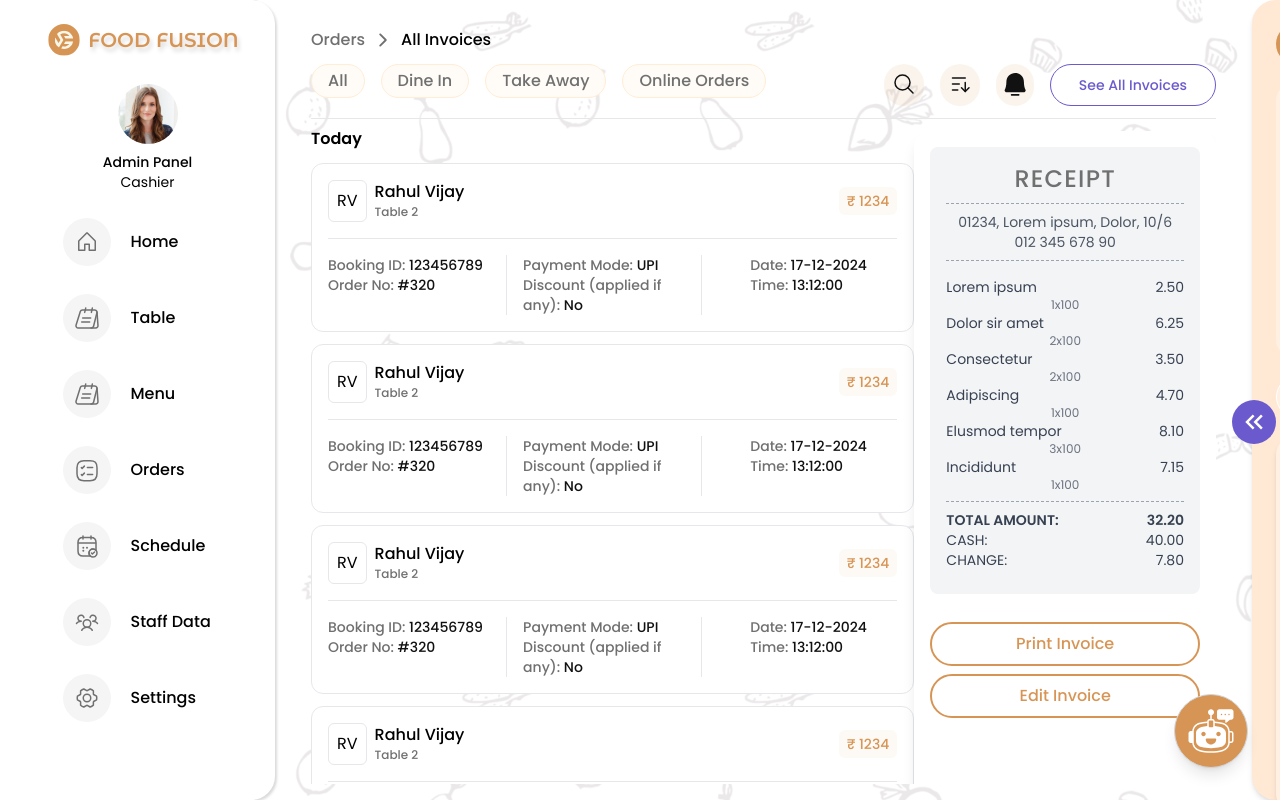
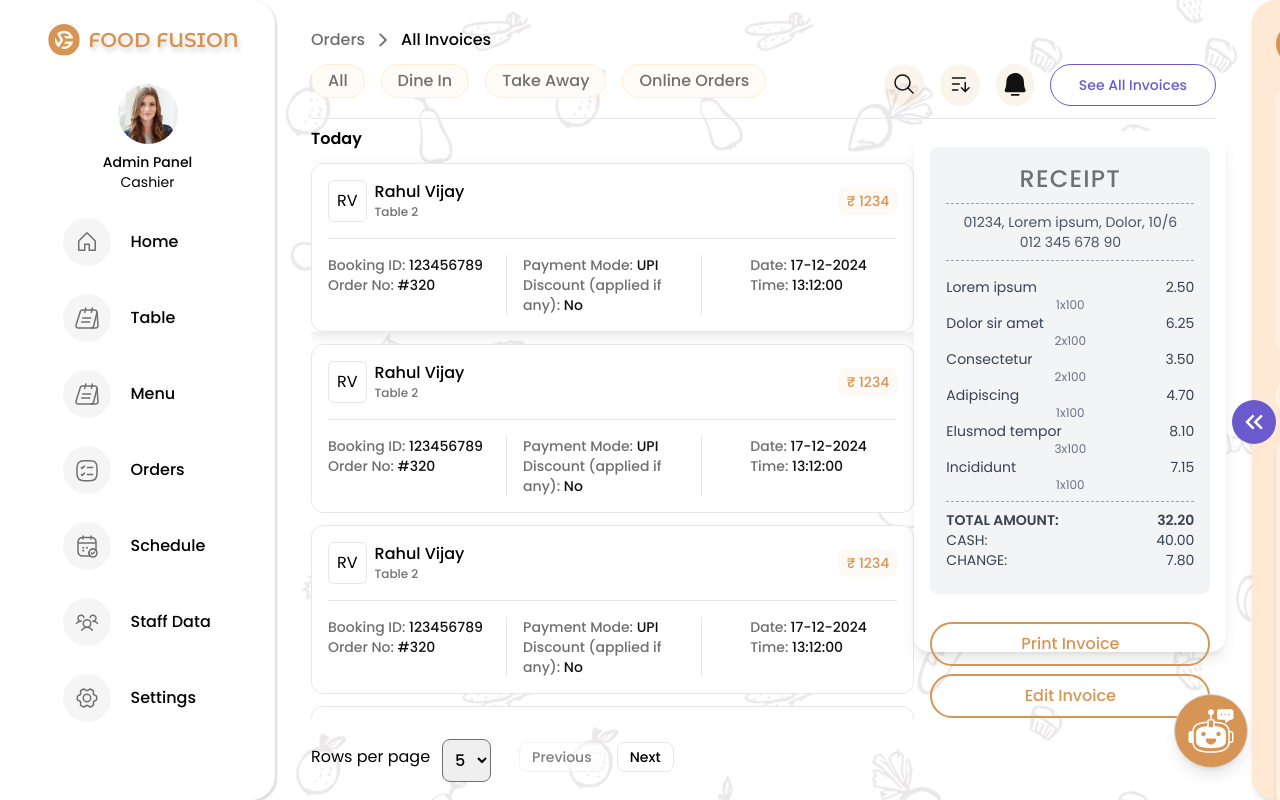
Before and after one commit to razikkhan98/Front-food-fusion, a React (Create React App) app: page /allinvoice in a window 1280 px wide. Built offline with nearby package versions, Linux system fonts and the light colour scheme.

Commit message:
working in new changes 21-2-25

```diff
--- a/src/App.css
+++ b/src/App.css
@@ -724,3 +724,29 @@ Common Box Shadow Css
 .card-box-shadow{
   box-shadow: rgba(0, 0, 0, 0.1) 0px 4px 12px;
 }
+
+/* =================
+
+
+height & Width CSS
+
+================== */
+.chatbot{
+  height: 326px;
+  width: 328px;
+}
+.generate-order-card{
+  width: 312px;
+  height: 362px;
+}
+.invoice-receipt{
+  width: 312px;
+}
+.menu-slider-center-card{
+  width: 310px;
+  height: 440px;
+}
+.menu-slider-side-card{
+  width: 273px;
+  height: 388px;
+}
--- a/src/Components/Common/GenerateOrderCards/ordercards.jsx
+++ b/src/Components/Common/GenerateOrderCards/ordercards.jsx
@@ -18,7 +18,7 @@ const GenerateOrderCards = ({ OrderStatus }) => {
 
             {/* <div> */}
             {/* {[1, 2, 3, 4, 5, 6, 7, 8].map((i) => ( */}
-            <div className="max-w-xs h-[362px] bg-white rounded-3xl card-box-shadow mx-2 p-4 mb-4">
+            <div className="generate-order-card bg-white rounded-3xl card-box-shadow mx-2 p-4 mb-4">
                 {/* Date & Time */}
                 <div className="flex justify-between text-sm pb-3">
                     <div className='flex'>
@@ -85,7 +85,7 @@ const GenerateOrderCards = ({ OrderStatus }) => {
                     </div>
 
 
-                    <div className="h-[60px] overflow-auto hidden-scroll text-xs/5">
+                    <div className="h-14 overflow-auto hidden-scroll text-xs/5">
                         {items.map((item, index) => (
                             <div key={index} className="grid grid-cols-3 py-1">
                                 <span>{item.name}</span>
--- a/src/Components/Common/InvoiceReceipt/invoicereceipt.jsx
+++ b/src/Components/Common/InvoiceReceipt/invoicereceipt.jsx
@@ -4,7 +4,7 @@ import Button from '../Button/button';
 const InvoiceReceipt = () => {
     return (
         <>
-            <div class="max-w-xs h-5/6 mx-auto bg-white shadow-lg rounded-2xl p-4 flex flex-col items-center">
+            <div class="invoice-receipt xl:h-4/5 lg:h-2/3 md:h-3/5 mx-auto bg-white shadow-lg rounded-2xl p-4 flex flex-col items-center">
                 <div class="bg-gray-100 w-full p-4 rounded-lg text-center border-gray-400 mb-6">
                     <p class="text-2xl font-medium tracking-wider text-color-gray">RECEIPT</p>
                     <hr class="my-2 border-dashed border-gray-400" />
--- a/src/Components/Common/TableCard/tableCard.jsx
+++ b/src/Components/Common/TableCard/tableCard.jsx
@@ -172,7 +172,7 @@ const TableCard = ({ tableNo, index, tableStatus, tableBooking,tableDetail }) =>
           >
             <div className="py-2 px-1 bg-white border border-black rounded-2xl ">
               <div className="flex justify-center mt-1 ">
-                <img className="w-[105px] h-[102px      ]" src={Table} alt="Loading" />
+                <img className="w-[105px] h-[102px]" src={Table} alt="Loading" />
               </div>
               <div className="text-center my-2">
                 <span className="">Table {tableNo}</span>
--- a/src/Components/Pages/Order/orderinvoice.jsx
+++ b/src/Components/Pages/Order/orderinvoice.jsx
@@ -17,6 +17,8 @@ import magnify from "../../Assets/Images/navbar-img/MagnifyingGlass.svg";
 import Sort from "../../Assets/Images/navbar-img/SortAscending.svg";
 
 // Json
+
+const invoices = Array.from({ length: 25 }, (_, i) => i + 1);
 const InvoiceButtons = [
     { btn_name: "All", btn_color: "bg-[--cashier-very-light-color]" },
     { btn_name: "Dine In", btn_color: "bg-transparent" },
@@ -34,13 +36,29 @@ const AllInvoice = () => {
     // State
     // ========
     const [isRightSidebarOpen, setIsRightSidebarOpen] = useState(false);
-
+    const [currentPage, setCurrentPage] = useState(1);
+    const [rowsPerPage, setRowsPerPage] = useState(5); // Default rows per page
 
     // ========
     // Functions
     // ========
     const toggleRightSidebar = () => {
         setIsRightSidebarOpen(!isRightSidebarOpen);
+    };
+
+
+    // ======== Pagination Logic ========
+    const indexOfLastInvoice = currentPage * rowsPerPage;
+    const indexOfFirstInvoice = indexOfLastInvoice - rowsPerPage;
+    const currentInvoices = invoices.slice(indexOfFirstInvoice, indexOfLastInvoice);
+    const totalPages = Math.ceil(invoices.length / rowsPerPage);
+
+    const handleNext = () => {
+        if (currentPage < totalPages) setCurrentPage(currentPage + 1);
+    };
+
+    const handlePrevious = () => {
+        if (currentPage > 1) setCurrentPage(currentPage - 1);
     };
     return (
         <>
@@ -51,27 +69,74 @@ const AllInvoice = () => {
 
 
                 {/* Main Content here */}
-                <div className={`flex-grow py-4 px-9 transition-all duration-300 flex flex-col justify-center`}>
+                <div className={`flex-grow py-4 px-9 transition-all duration-300`}>
                     <div className="border-b">
                         <Navbar buttons={InvoiceButtons} icons={InvoiceIcons} pageHeading={InvoiceHeading} btn_purple={"See All Invoices"} />
                     </div>
-                    <div className="overflow-auto h-full hidden-scroll">
                     <div className="grid grid-cols-6 grid-rows-1">
                         <div
                             className="col-span-4"
                         >
+                            <div className="overflow-auto xl:h-[75vh] lg:h-[65vh] md:h-[60vh] hidden-scroll">
                                 <h2 className="text-base font-semibold mt-2">Today</h2>
-                                {[1, 2, 3, 4, 5,].map((i, index) => (
+                                {currentInvoices.map((i, index) => (
                                     <>
+                                        <div className={index === 0 ? "card-box-shadow" : " "}>
                                             <InvoiceCards />
+                                        </div>
                                     </>
                                 ))}
+                            </div>
+
+                            {/* Pagination Buttons Start */}
+                            <div className='flex items-center mt-3'>
+                                <div className='flex items-center justify-between mr-7'>
+                                    <p className='me-3'>Rows per page</p>
+                                    <div>
+                                        <select
+                                            className=" mt-2 px-2 py-2 border-gray-color rounded-lg text-base font-medium focus-visible:bg-white"
+                                            value={rowsPerPage}
+                                            onChange={(e) => {
+                                                setRowsPerPage(Number(e.target.value));
+                                                setCurrentPage(1); // Reset to first page
+                                            }}
+                                        >
+                                            {[1, 2, 3, 4, 5, 6, 7, 8].map((num) => (
+                                                <option key={num} value={num}>
+                                                    {num}
+                                                </option>
+                                            ))}
+                                        </select>
+                                    </div>
+                                </div>
+                                {/* Pagination Buttons */}
+                                <div className="flex items-center">
+                                    <button
+                                        className={`px-3 py-1 bg-white border rounded-lg mr-3 text-sm font-medium ${currentPage === 1 ? "opacity-50 cursor-not-allowed" : ""
+                                            }`}
+                                        onClick={handlePrevious}
+                                        disabled={currentPage === 1}
+                                    >
+                                        Previous
+                                    </button>
+                                    <button
+                                        className={`px-3 py-1 bg-white border rounded-lg text-sm font-medium ${currentPage === totalPages ? "opacity-50 cursor-not-allowed" : ""
+                                            }`}
+                                        onClick={handleNext}
+                                        disabled={currentPage === totalPages}
+                                    >
+                                        Next
+                                    </button>
+                                </div>
+                            </div>
+
                         </div>
                         <div className="col-span-2 col-start-5 mt-3">
                             <InvoiceReceipt />
                         </div>
                     </div>
-                    </div>
+
+
 
                 </div>
 
--- a/src/Components/Pages/SendToKitchen/kitchen.jsx
+++ b/src/Components/Pages/SendToKitchen/kitchen.jsx
@@ -62,8 +62,9 @@ const SendToKitchen = () => {
                     <div className="overflow-auto h-full hidden-scroll">
                         <h2 className="text-base font-semibold mt-2">In Progress</h2>
                         <div
-                            className={`grid justify-center ${isRightSidebarOpen === true ? "md:grid-cols-1 lg:grid-cols-3" : "md:grid-cols-2 lg:grid-cols-4"
-                                } gap-4`}
+                            className={`grid justify-center ${isRightSidebarOpen === true ? "2xl:grid-cols-3 xl:grid-cols-2 lg:grid-cols-2 md:grid-cols-2"
+                                : "lg:grid-cols-3 xl:grid-cols-3 2xl:grid-cols-4 md:grid-cols-2"
+                                } gap-2`}
                         >
                             {[1, 2, 3, 4, 5,].map((i, index) => (
                                 <>
@@ -75,8 +76,9 @@ const SendToKitchen = () => {
 
                         <h2 className="text-base font-semibold mt-2">Completed</h2>
                         <div
-                            className={`grid ${isRightSidebarOpen === true ? "md:grid-cols-1 lg:grid-cols-3" : "md:grid-cols-2 lg:grid-cols-4"
-                                } gap-4`}
+                            className={`grid justify-center ${isRightSidebarOpen === true ? "2xl:grid-cols-3 xl:grid-cols-2 lg:grid-cols-2 md:grid-cols-2"
+                                : "lg:grid-cols-3 xl:grid-cols-3 2xl:grid-cols-4 md:grid-cols-2"
+                                } gap-2`}
                         >
                             {[1, 2, 3, 4, 5,].map((i, index) => (
                                 <>
@@ -87,30 +89,24 @@ const SendToKitchen = () => {
 
                     </div>
 
+                    {/* Pagination Buttons Start */}
+
                     <div className='flex items-center'>
-
                         <div className='flex items-center justify-between mr-7'>
                             <p className='me-3'>Rows per page</p>
                             <div>
-
-                                <select
-                                    className=" mt-2 px-2 py-2 border-gray-color rounded-lg text-base font-medium focus-visible:bg-white"
-
-                                >
-                                    <option value={"1"}>1</option>
-                                    <option value={"2"}>2</option>
-                                    <option value={"3"}>3</option>
-                                    <option value={"4"}>4</option>
-                                    <option value={"5"}>5</option>
-                                    <option value={"6"}>6</option>
-                                    <option value={"7"}>7</option>
-                                    <option value={"8"}>8</option>
+                                <select className=" mt-2 px-2 py-2 border-gray-color rounded-lg text-base font-medium focus-visible:bg-white">
+                                    {[1, 2, 3, 4, 5, 6, 7, 8].map((num) => (
+                                        <option key={num} value={num}>
+                                            {num}
+                                        </option>
+                                    ))}
                                 </select>
                             </div>
                         </div>
                         <div className='flex items-center mt-2'>
-                            <button className='px-3 py-1 bg-white border rounded-lg mr-3 text-light-gray-color'>Previous</button>
-                            <button className='px-3 py-1 bg-white border rounded-lg shadow-lg'>Next</button>
+                            <button className='px-3 py-1 bg-white border text-sm font-medium rounded-lg mr-3 text-light-gray-color'>Previous</button>
+                            <button className='px-3 py-1 bg-white border text-sm font-medium text-color-black rounded-lg shadow-lg'>Next</button>
 
                         </div>
                     </div>
--- a/src/Components/Pages/Table/table.jsx
+++ b/src/Components/Pages/Table/table.jsx
@@ -52,10 +52,10 @@ const Table = () => {
           <div className="overflow-auto h-5/6 hidden-scroll">
             <h2 className="text-base font-semibold my-3">Table for 2 members</h2>
             <div
-              className={`grid ${isRightSidebarOpen === true ? "md:grid-cols-2 lg:grid-cols-4" : "md:grid-cols-3 lg:grid-cols-6"
-                } gap-4`}
+              className={`grid ${isRightSidebarOpen === true ? "grid-cols-2 md:grid-cols-2 lg:grid-cols-2 xl:grid-cols-5 2xl:grid-cols-6"
+                : "grid-cols-2 md:grid-cols-4 lg:grid-cols-4 xl:grid-cols-7 2xl:grid-cols-7"} gap-4`}
             >
-              {[1, 2, 3, 4, 5, 6, 7, 8].map((i, index) => (
+              {[1, 2, 3, 4, 5, 6, 7, 8, 9, 10].map((i, index) => (
                 <>
                   {/* <div key={i} onClick={toggleRightSidebar} className="bg-white rounded-lg shadow-md p-4 ">
               <h2>Card {i}</h2>
```
Also changed, not shown: src/Components/Common/ChatBot/chatbot.jsx (+11 -3 lines), src/Components/Common/MenuSlider/menudetailscardslider.jsx (+4 -4 lines). Lines whose indentation alone changed are shown as unchanged.
